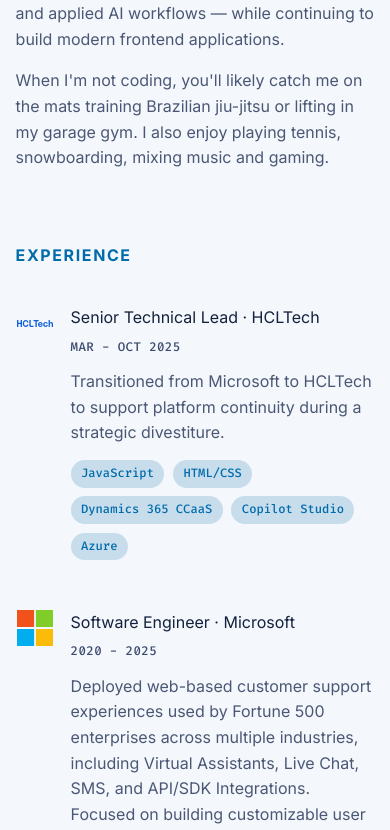
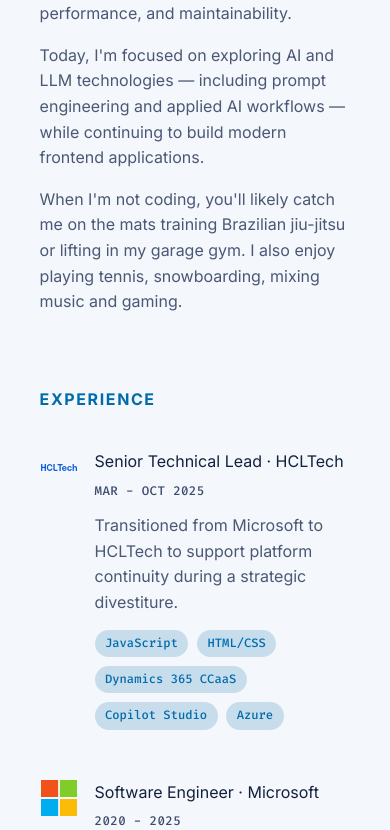
Before and after one commit to kurtluu/portfolio, a React (Vite) app in the folder react-ts-site/: page / in a window 390 px wide. Shown: the part 851-1681 px from the top of the page. Built offline with nearby package versions, Linux system fonts and the light colour scheme.

Commit message:
Adjust mobile layout padding

```diff
--- a/react-ts-site/src/styles.css
+++ b/react-ts-site/src/styles.css
@@ -408,7 +408,7 @@ h3 {
 
   .layout {
     gap: 2.25rem;
-    padding-top: 2rem;
+    padding: 3rem 1.5rem;
   }
 
   .sidebar-inner {
```
